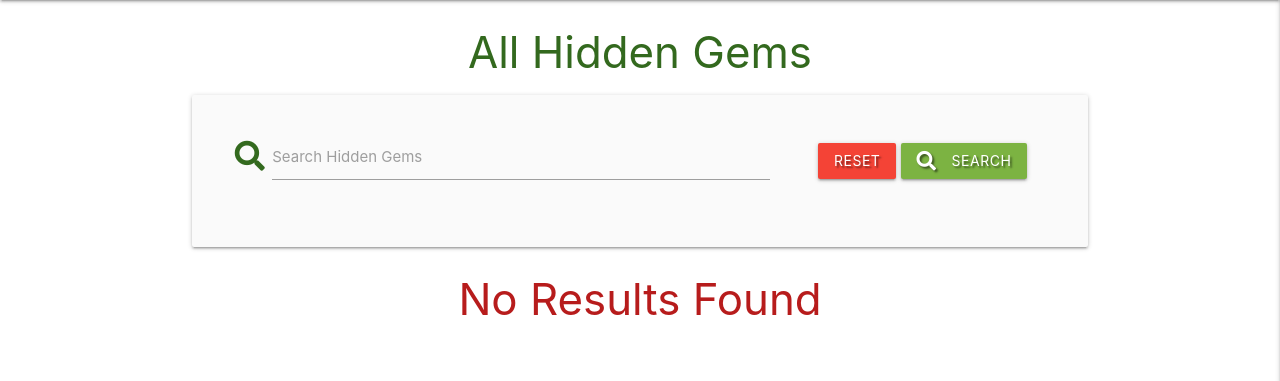
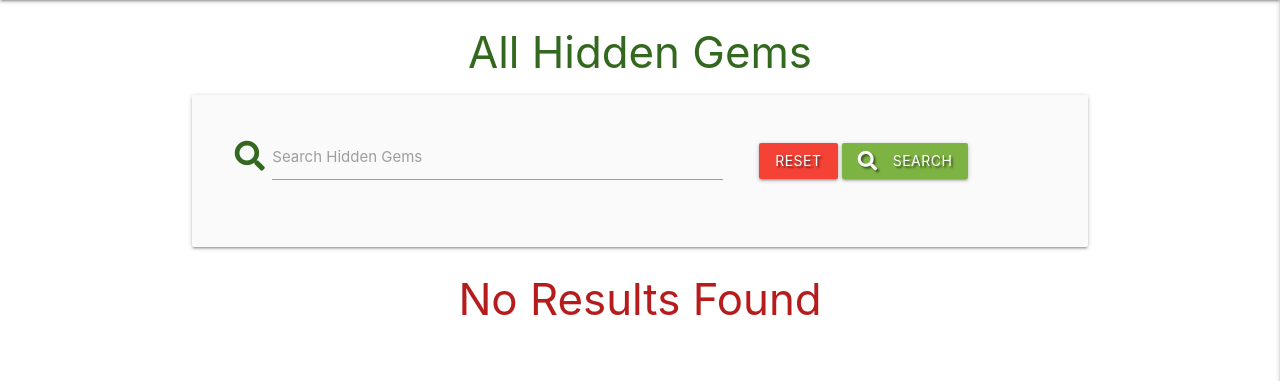
Before and after one commit to LogicAtom/flask-task-manager-project, a Flask app: page / in a window 1280 px wide. Shown: the part 64-445 px from the top of the page. Run offline with Flask 2, Linux system fonts and the light colour scheme; data that the repository does not hold is empty; some libraries are stand-ins or nearby versions.

Commit message:
tasks.html, form action, class=col s11 testing for layout shifting

```diff
--- a/templates/tasks.html
+++ b/templates/tasks.html
@@ -4,7 +4,7 @@
 <h3 class="light-green-text text-darken-4 center-align">All Hidden Gems</h3>
 
 <div class="row card-panel grey lighten-5">
-    <form action="{{ url_for('search') }}" method="POST" class="col s12">
+    <form action="{{ url_for('search') }}" method="POST" class="col s11">
         <div class="row valign-wrapper center-align">
             <div class="input-field col s12 m8">
                 <i class="fas fa-search prefix light-green-text text-darken-4"></i>
```
